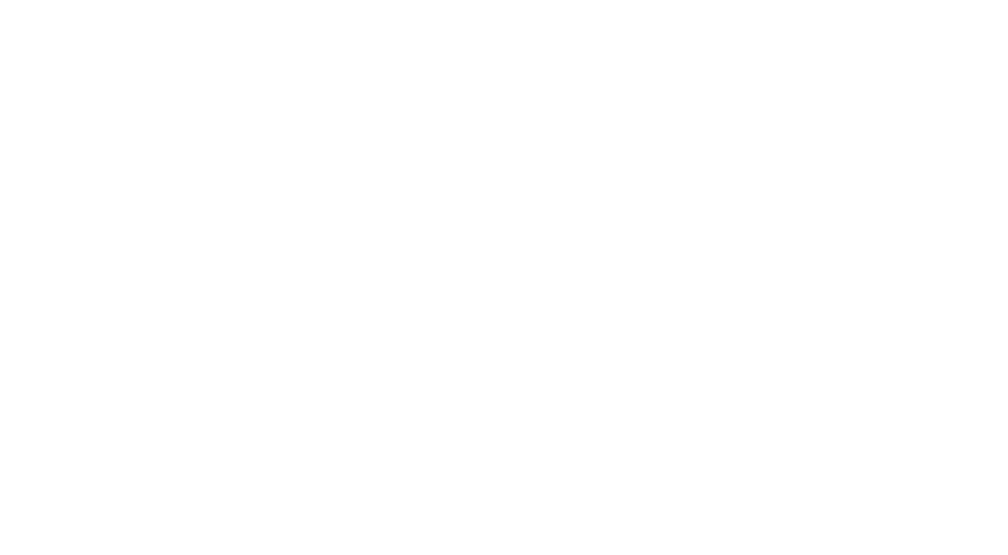
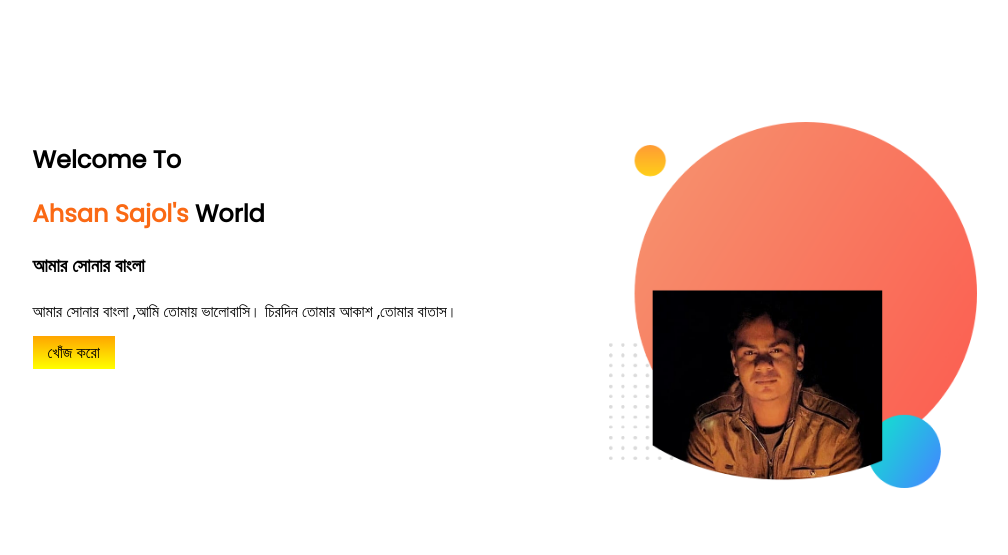
Before and after one commit to sajolbd/developer-portfolio, a plain HTML site: page index.html in a window 1280 px wide. Shown: the whole page, without its empty margins (89-1097 px from the left). Drawn offline with Linux system fonts and the light colour scheme.

Commit message:
Home page Complete

```diff
--- a/index.html
+++ b/index.html
@@ -5,9 +5,28 @@
     <meta http-equiv="X-UA-Compatible" content="IE=edge">
     <meta name="viewport" content="width=device-width, initial-scale=1.0">
     <link rel="stylesheet" href="style.css">
-    <title>Document</title>
+    <link rel="preconnect" href="https://fonts.googleapis.com">
+    <link rel="preconnect" href="https://fonts.gstatic.com" crossorigin>
+    <link href="https://fonts.googleapis.com/css2?family=Poppins&display=swap" rel="stylesheet">
+    <title>Developer-Portfolio</title>
 </head>
 <body>
+    <section>
+        <div class="half-width">
+            <h1>Welcome To</h1>
+            <h1><span id="name">Ahsan Sajol's</span> World</h1>
+            <h3>আমার সোনার বাংলা</h3>
+            <p>আমার সোনার বাংলা ,আমি তোমায় ভালোবাসি। চিরদিন তোমার আকাশ ,তোমার বাতাস।</p>
+            <div>
+                <a class="link-khoj" target="_blank" href="https://www.facebook.com/sajolbd007/">খোঁজ করো</a>
+            </div>
+        </div>
 
+        <div class="half-width">
+            <img src="images/sajol.png" alt="সজলের ছবি">
+        </div>
+
+
+    </section>
 </body>
 </html>
--- a/style.css
+++ b/style.css
@@ -0,0 +1,27 @@
+body{
+    font-family: 'Poppins', sans-serif;
+    margin: 5%;
+}
+
+#name{
+    color: rgb(250, 105, 20);
+}
+
+section{
+    display: flex;
+}
+.half-width{
+    width: 50%;
+    padding: 5%;
+}
+
+.half-width img {
+    width: 80%;
+}
+.link-khoj{
+    text-decoration: none;
+    color: black;
+    font-weight: 700px;
+    background-image: linear-gradient(orange,yellow);
+    padding: 5px 15px;
+}
```
Also changed, not shown: images/dream-bg.png (added), images/exp-bg.png (added), images/jhankar.png (added), images/jhankar2.png (added), images/my-bg.png (added), images/my-bg2.png (added), images/profile.jpg (added), images/profile.png (added), images/sajol.png (added), images/top-banner.png (added), 7 other files.
